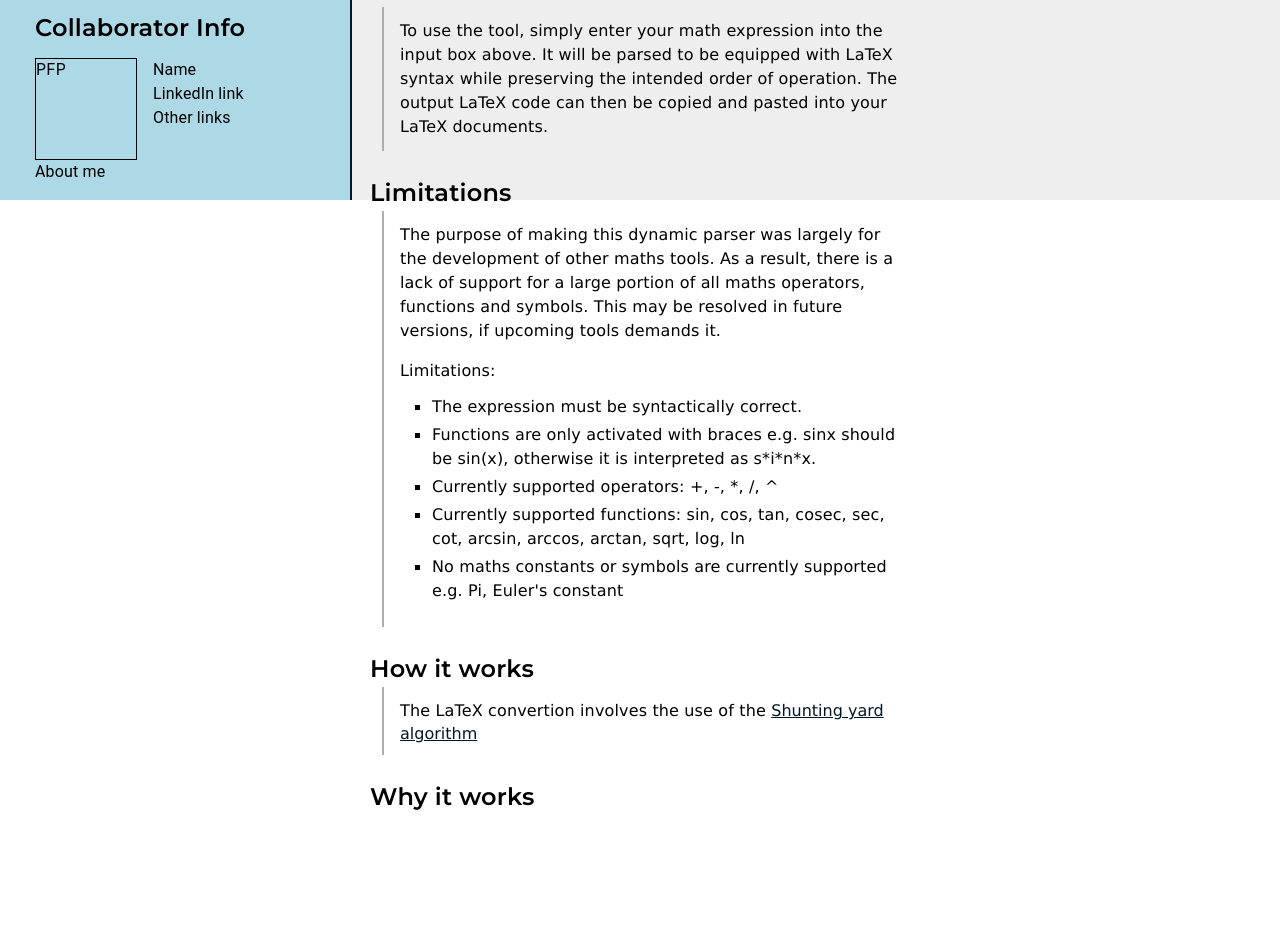
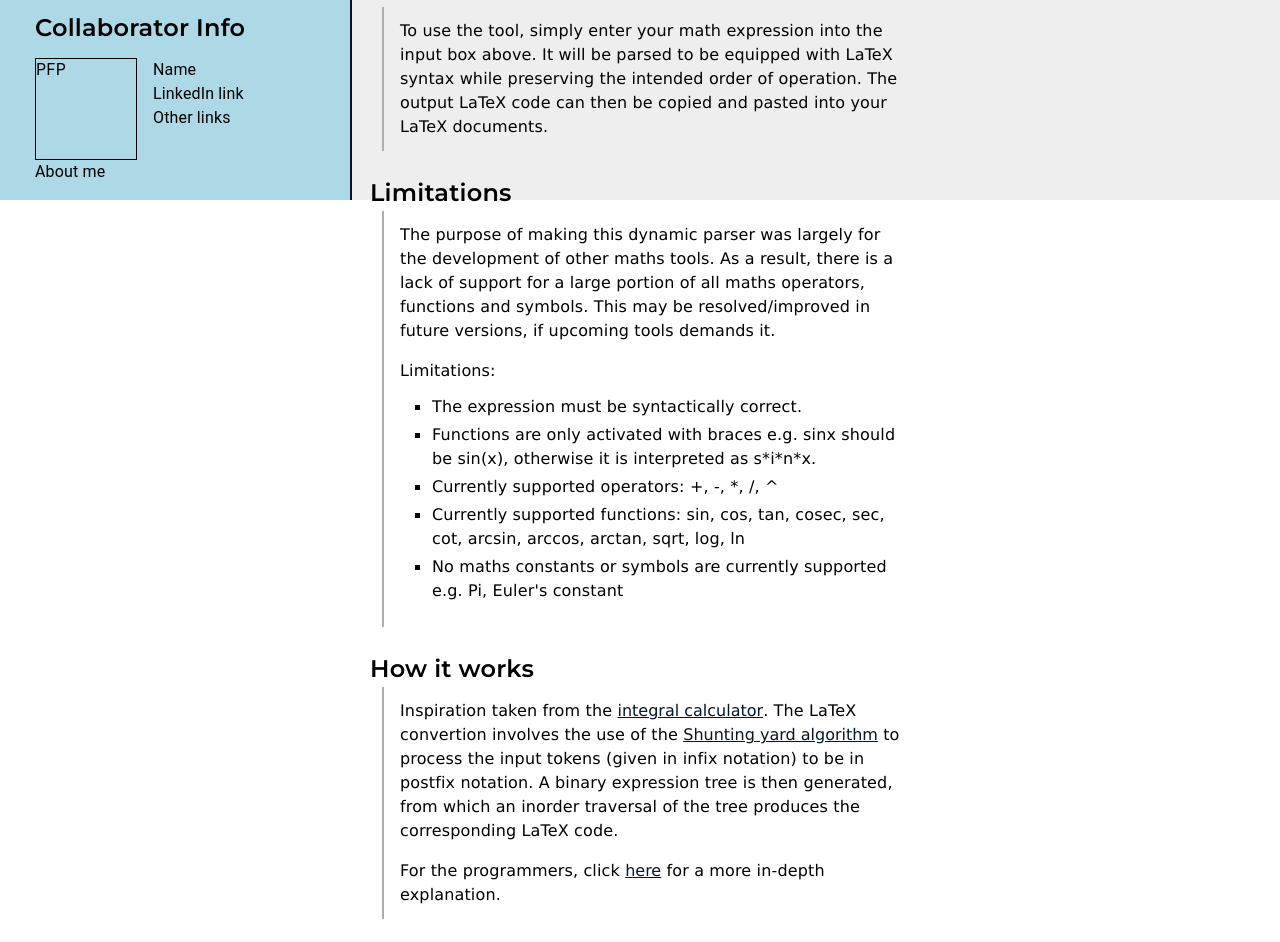
Before and after one commit to songFanAccount/ToolBo, a React (Create React App) app in the folder toolbox/: page /tools/maths/latex-converter in a window 1280 px wide. Shown: the part 600-1542 px from the top of the page. Before the commit the page ends 1415 px from the top, so only its background shows below. Built offline with nearby package versions, Linux system fonts and the light colour scheme; a web font is replaced by a local one.

Commit message:
Cleaned up ToolPageLayout to be more abstracted

```diff
--- a/toolbox/src/components/UI/DefaultLayout.jsx
+++ b/toolbox/src/components/UI/DefaultLayout.jsx
@@ -1,5 +1,5 @@
 import { Box, IconButton, Link, List, ListItemText, Typography, useMediaQuery } from '@mui/material';
-import { Outlet } from 'react-router-dom';
+import { Outlet, Link as RouterLink } from 'react-router-dom';
 import Header from './Header/Header';
 import ContentCopyIcon from '@mui/icons-material/ContentCopy';
 
@@ -126,6 +126,16 @@ export function PageTextList({list, listName}) {
 
     )
 }
+
+export function PageEndSpace() {
+    return (
+        <Box
+            sx={{
+                height: 50
+            }}
+        />
+    )
+}
 export function CopyableParagraph({preText, copyableText, copyable}) {
     return (
         <Box
@@ -160,6 +170,31 @@ export function ExternalLink({href, target, children}) {
         </Link>
     )
 }
+
+/*
+Remember to update this every time a new tool is done.
+*/
+const toolnameToPath = {
+    'latex converter': '/tools/maths/latex-converter',
+    'maths expression parser': '/tools/compsci/parsing/maths-expression-parser'
+}
+export function ToolLink({name, linkText}) {
+    const toolPath = toolnameToPath[name]
+    if(!toolPath) {throw new Error("No matching tool path for given name!")}
+    return (
+        <Link
+            component={RouterLink}
+            to={toolPath}
+            sx={{
+                fontFamily: 'Verdana',
+                color:'#011627',
+                textDecorationColor: '#011627'
+            }}
+        >
+            {linkText}
+        </Link>
+    )
+}
 export function scrollWithOffset(el) {
     const yCoordinate = el.getBoundingClientRect().top + window.pageYOffset;
     const yOffset = -100;
--- a/toolbox/src/components/UI/SideNavBar.jsx
+++ b/toolbox/src/components/UI/SideNavBar.jsx
@@ -270,7 +270,7 @@ function SideNavBar(props) {
 										<Typography
 											sx={listItemTextStyle}
 										>
-											{entry[1]}
+											{entry[1].displayName}
 										</Typography>
 									}
 								/>
--- a/toolbox/src/components/UI/ToolPageNav.jsx
+++ b/toolbox/src/components/UI/ToolPageNav.jsx
@@ -33,7 +33,8 @@ function ToolPageNav({sections}) {
                 display: 'flex',
                 flexDirection: 'column',
                 width: 1,
-                backgroundColor: '#c9e8f2'
+                backgroundColor: '#c9e8f2',
+                minHeight: 200
             }}
         >
             <List
--- a/toolbox/src/components/UI/toolPage/ToolPageLayout.jsx
+++ b/toolbox/src/components/UI/toolPage/ToolPageLayout.jsx
@@ -11,10 +11,10 @@ THIS MIGHT BREAK IF CATEGORY NAME = TOOL NAME BUT NOT SURE
 function getToolInfo(curPath) {
     if(curPath.startsWith('/tools')) {
         let cat = tools
-        //let cats = []
         let names = ['Categories']
         let path = '/tools'
         let urls = ['/tools']
+        let sectionTitles = null
         const routes = curPath.split('/')
         for(let i = 2; i < routes.length; i++) {
             const newCat = cat.subCategories?.[routes[i]]
@@ -27,16 +27,19 @@ function getToolInfo(curPath) {
             } else { // Not subcategory, check if it is a tool
                 const tool = cat.tools?.[routes[i]]
                 if(tool) {
-                    names.push(tool)
+                    names.push(tool.displayName)
                     path += `/${routes[i]}`
                     urls.push(path)
+                    sectionTitles = tool.sectionTitles
                 }
                 break
             }
         }
+        if(!sectionTitles) {throw new Error("Section titles shouldn't be null!")}
         const ret = {
             displayNames: names,
-            pathURLs: urls
+            pathURLs: urls,
+            sectionTitles: sectionTitles
         }
         return ret
     } else {
@@ -59,11 +62,13 @@ function ToolPageLayout() {
     let curToolName = ''
     let displayNames = ['Categories']
     let pathURLs = ['/tools']
+    let sectionTitles
     try {
         const toolInfo = getToolInfo(pathName)
         displayNames = toolInfo.displayNames
         pathURLs = toolInfo.pathURLs
         curToolName = displayNames.at(-1)
+        sectionTitles = toolInfo.sectionTitles
     } catch(e) {
         console.log(e.message)
     }
@@ -73,13 +78,18 @@ function ToolPageLayout() {
                 position: 'absolute',
                 overflowX: 'clip',
                 top: 130,
+                width: 'calc(100vw - 370px)',
             }}
         >
-            <Box sx={{position: 'relative', left: 370}}>
+            <Box sx={{zIndex: 7,
+                    position: 'relative',
+                    left: 370,
+                    width: 'calc(100vw - 2*370px)',}}>
                 <ToolPagePath urls={pathURLs} displayNames={displayNames}/>
                 <PageTitle title={curToolName}/>
+                <Outlet />
             </Box>
-            <Outlet context={{dimX: dimX}}/>
+            {dimX > 0 && <SideBar toolName={curToolName} sections={sectionTitles}/>}
         </Box>
     )
 }
--- a/toolbox/src/data.jsx
+++ b/toolbox/src/data.jsx
@@ -1,7 +1,10 @@
-export const mathsTools = {
+const mathsTools = {
     displayName: 'Maths',
     tools: {
-        'latex-converter': 'LaTeX Converter'
+        'latex-converter': {
+            displayName: 'LaTeX Converter',
+            sectionTitles: ['The Tool', 'How to use', 'Limitations', 'How it works']
+        }
     },
     subCategories: {
         differentiation: {
@@ -12,10 +15,7 @@ export const mathsTools = {
             subCategories:  {
                 estimation: {
                     displayName: 'Estimation techniques',
-                    tools: {
-                        'trapezoidal-rule': 'Trapezoidal rule',
-                        'simpsons-rule': "Simpson's rule"
-                    },
+                    tools: null,
                     subCategories: {
                         TEMPORARY: {
                             displayName: 'Temporary',
@@ -29,7 +29,7 @@ export const mathsTools = {
     }
 }
 
-export const chemistryTools = {
+const chemistryTools = {
     displayName: 'Chemistry',
     tools: null,
     subCategories: {
@@ -46,7 +46,7 @@ export const chemistryTools = {
         }
     }
 }
-export const physicsTools = {
+const physicsTools = {
     displayName: 'Physics',
     tools: null,
     subCategories: {
@@ -64,7 +64,7 @@ export const physicsTools = {
     }
 }
 
-export const engineeringTools = {
+const engineeringTools = {
     displayName: 'Engineering',
     tools: null,
     subCategories: {
@@ -82,7 +82,7 @@ export const engineeringTools = {
     }
 }
 
-export const irlGamesTools = {
+const irlGamesTools = {
     displayName: 'IRL Games',
     tools: null,
     subCategories: {
@@ -100,7 +100,7 @@ export const irlGamesTools = {
     }
 }
 
-export const videoGamesTools = {
+const videoGamesTools = {
     displayName: 'Video Games',
     tools: null,
     subCategories: {
@@ -118,11 +118,28 @@ export const videoGamesTools = {
     }
 }
 
+const compsciTools = {
+    displayName: "Computer Science",
+    tools: null,
+    subCategories: {
+        parsing: {
+            displayName: 'Parsing',
+            tools: {
+                'maths-expression-parser': {
+                    displayName: 'Maths expression parser',
+                    sectionTitles: ['The Tool', 'How to use', 'Limitations', 'How it works']
+                }
+            },
+            subCategories: null
+        }
+    }
+}
 export const tools = {
     subCategories: {
         maths: mathsTools,
         chemistry: chemistryTools,
         physics: physicsTools,
+        compsci: compsciTools,
         engineering: engineeringTools,
         irlGames: irlGamesTools,
         videoGames: videoGamesTools
--- /dev/null
+++ b/toolbox/src/pages/tools/compsci/Compsci.jsx
@@ -0,0 +1,3 @@
+export default function Compsci() {
+
+}
--- /dev/null
+++ b/toolbox/src/pages/tools/compsci/parsing/MathsExpressionParser.jsx
@@ -0,0 +1,4 @@
+import { Box } from "@mui/material"
+
+export default function MathsExpressionParser() {
+}
--- /dev/null
+++ b/toolbox/src/pages/tools/compsci/parsing/Parsing.jsx
@@ -0,0 +1,3 @@
+export default function Parsing() {
+
+}
--- a/toolbox/src/pages/tools/maths/LatexConverter.jsx
+++ b/toolbox/src/pages/tools/maths/LatexConverter.jsx
@@ -3,7 +3,7 @@ import React from 'react';
 import { useOutletContext } from 'react-router-dom';
 import { BinaryTree } from '../../../components/BinaryTree';
 import { exprToLatex } from '../../../components/Maths/LatexDisplay';
-import { CopyableParagraph, ExternalLink, PageParagraph, PageSectionTitle, PageTextList, SectionBox } from '../../../components/UI/DefaultLayout';
+import { CopyableParagraph, ExternalLink, PageEndSpace, PageParagraph, PageSectionTitle, PageTextList, SectionBox, ToolLink } from '../../../components/UI/DefaultLayout';
 import SideBar from '../../../components/UI/toolPage/SideBar';
 
 /*
@@ -16,9 +16,6 @@ function LatexConverter() {
     const [delay, setDelay] = React.useState(1000)
     const [errorMsg, setErrorMsg] = React.useState('')
     const [latexRendered, setLatexRendered] = React.useState('-')
-    const sectionTitles = ['The Tool', 'How to use', 'Limitations', 'How it works', 'Why it works']
-    const context = useOutletContext()
-    const dimX = context.dimX
 
     React.useEffect(() => {
         function typeset() {
@@ -51,22 +48,7 @@ function LatexConverter() {
         }
     }
     return (
-        <Box
-            sx={{width: 'calc(100vw - 370px)'}}
-        >
-            <Box
-                sx={{
-                    width: 350,
-                }}
-            >
-                {dimX > 0 && <SideBar toolName="LaTeX Converter" sections={sectionTitles}/>}
-            </Box>
-            <Box sx={{
-                zIndex: 7,
-                position: 'relative',
-                left: 370,
-                width: 'calc(100vw - 2*370px)',
-            }}>
+        <Box>
             <SectionBox noBorder={true}>
                 <PageParagraph text="LaTeX converter takes in mathematical expressions and outputs the equivalent expression in LaTeX syntax."/>
                 <PageParagraph text="Enter an expression:"/>
@@ -102,7 +84,7 @@ function LatexConverter() {
                 <PageParagraph text=
                     {`The purpose of making this dynamic parser was largely for the development of other maths tools.
                     As a result, there is a lack of support for a large portion of all maths operators, functions and symbols.
-                        This may be resolved in future versions, if upcoming tools demands it.`}/>
+                    This may be resolved/improved in future versions, if upcoming tools demands it.`}/>
                 <PageTextList
                     listName="Limitations:"
                     list={[
@@ -117,21 +99,33 @@ function LatexConverter() {
             <PageSectionTitle title="How it works"/>
             <SectionBox>
                 <Box>
-                        <PageParagraph text={`The LaTeX convertion involves the use of the `} inline={true}/>
+                    <PageParagraph text={`Inspiration taken from the `} inline={true}/>
+                    <ExternalLink target="_blank"
+                        href="https://www.integral-calculator.com/">
+                        integral calculator
+                    </ExternalLink>
+                    <PageParagraph text={`. The LaTeX convertion involves the use of the `} inline={true}/>
                     <ExternalLink target="_blank"
                         href="https://en.wikipedia.org/wiki/Shunting_yard_algorithm#:~:text=In%20computer%20science%2C%20the%20shunting,abstract%20syntax%20tree%20(AST).">
                         Shunting yard algorithm
                     </ExternalLink>
+                    <PageParagraph inline={true} text={
+                        ` to process the input tokens (given in infix notation) to be in postfix notation.
+                        A binary expression tree is then generated, from which an inorder traversal of the tree produces the corresponding LaTeX code.`} />
+                </Box>
+                <Box>
+                    <PageParagraph inline={true} text="For the programmers, click "/>
+                    <ToolLink name="maths expression parser" linkText="here"/>
+                    <PageParagraph inline={true} text=" for a more in-depth explanation."/>
                 </Box>
 
             </SectionBox>
-                <PageSectionTitle title="Why it works"/>
+            <PageEndSpace/>
             {/* <Typography>
                 Tree:
             </Typography>
             <BinaryTree tree={[tree]}/> */}
         </Box>
-        </Box>
     )
 }
 
```
Also changed, not shown: toolbox/src/App.js (+10 -0 lines). Lines whose indentation alone changed are shown as unchanged.
